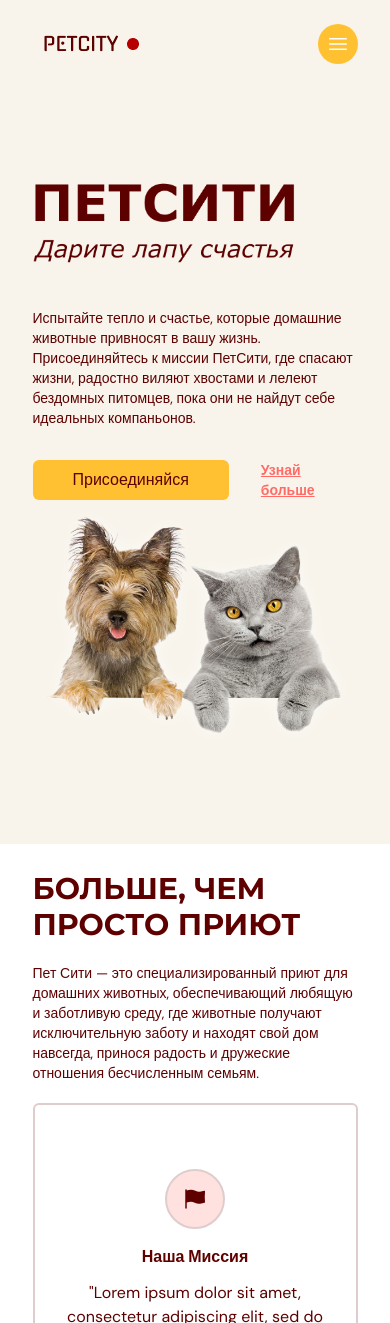
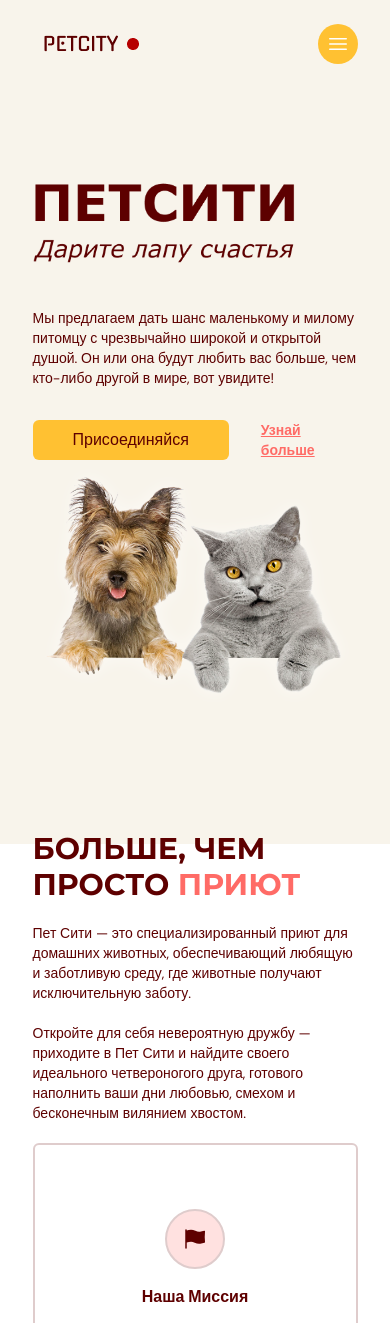
Before and after one commit to Pengu1Nus/PetHaven, a React (Vite) app: page / in a window 390 px wide. Shown: the top 1323 px of the page. Built offline with nearby package versions, Linux system fonts and the light colour scheme.

Commit message:
fix: change sections links and text on sections

```diff
--- a/src/scenes/about/index.tsx
+++ b/src/scenes/about/index.tsx
@@ -43,7 +43,7 @@ type Props = {
 
 const About = ({ setSelectedPage }: Props) => {
   return (
-    <section id="about" className="mx-auto min-h-full w-5/6 py-20">
+    <section id="онас" className="mx-auto min-h-full w-5/6 py-20">
       <motion.div onViewportEnter={() => setSelectedPage(SelectedPage.About)}>
         {/* HEADER */}
         <motion.div
@@ -57,13 +57,18 @@ const About = ({ setSelectedPage }: Props) => {
             visible: { opacity: 1, x: 0 },
           }}
         >
-          <HText>БОЛЬШЕ, ЧЕМ ПРОСТО ПРИЮТ</HText>
+          <HText>
+            БОЛЬШЕ, ЧЕМ ПРОСТО <span className="text-primary-500">ПРИЮТ</span>
+          </HText>
           <p className="my-5 text-sm">
             Пет Сити — это специализированный приют для домашних животных,
             обеспечивающий любящую и заботливую среду, где животные получают
-            исключительную заботу и находят свой дом навсегда, принося радость и
-            дружеские отношения бесчисленным семьям.
+            исключительную заботу.
           </p>
+          <p className="my-5 text-sm">Откройте для себя невероятную дружбу —
+            приходите в Пет Сити и найдите своего идеального четвероногого
+            друга, готового наполнить ваши дни любовью, смехом и бесконечным
+            вилянием хвостом.</p>
         </motion.div>
 
         {/* ABOUT */}
--- a/src/scenes/contactUs/index.tsx
+++ b/src/scenes/contactUs/index.tsx
@@ -22,7 +22,7 @@ const ConstactUs = ({ setSelectedPage }: Props) => {
     }
   };
   return (
-    <section id="contactus" className="mx-auto w-5/6 pb-32 pt-24">
+    <section id="свяжитесьснами" className="mx-auto w-5/6 pb-32 pt-24">
       <motion.div
         onViewportEnter={() => setSelectedPage(SelectedPage.ContactUs)}
       >
--- a/src/scenes/home/index.tsx
+++ b/src/scenes/home/index.tsx
@@ -13,7 +13,7 @@ type Props = {
 const Home = ({ setSelectedPage }: Props) => {
   const isAboveMediumScreens = useMediaQuery("(min-width: 1060px)");
   return (
-    <section id="home" className="gap-16 bg-gray-20 py-10 md:h-full md:pb-0">
+    <section id="главная" className="gap-16 bg-gray-20 py-10 md:h-full md:pb-0">
       {/* IMAGE AND MAIN HEADER */}
       <motion.div
         className="mx-auto w-5/6 items-center justify-center md:flex md:h-5/6"
@@ -39,10 +39,9 @@ const Home = ({ setSelectedPage }: Props) => {
               </div>
             </div>
             <p className="mt-8 text-sm">
-              Испытайте тепло и счастье, которые домашние животные привносят в
-              вашу жизнь. Присоединяйтесь к миссии ПетСити, где спасают жизни,
-              радостно виляют хвостами и лелеют бездомных питомцев, пока они не
-              найдут себе идеальных компаньонов.
+              Мы предлагаем дать шанс маленькому и милому питомцу с чрезвычайно
+              широкой и открытой душой. Он или она будут любить вас больше, чем
+              кто-либо другой в мире, вот увидите!
             </p>
           </motion.div>
           {/* ACTIONS */}
@@ -81,7 +80,7 @@ const Home = ({ setSelectedPage }: Props) => {
 
       {/* DONATORS */}
       {isAboveMediumScreens && (
-        <div className="h-[100px] w-full bg-primary-100 py-10">
+        <div className="h-[150px] w-full bg-primary-100 py-10">
           <div className="mx-auto w-5/6">
             <div></div>
           </div>
--- a/src/scenes/ourPets/index.tsx
+++ b/src/scenes/ourPets/index.tsx
@@ -60,7 +60,7 @@ type Props = {
 
 const OurPets = ({ setSelectedPage }: Props) => {
   return (
-    <section id="ourpets" className="w-full bg-primary-100 py-40">
+    <section id="нашипитомцы" className="w-full bg-primary-100 py-40">
       <motion.div onViewportEnter={() => setSelectedPage(SelectedPage.OurPets)}>
         <motion.div
           className="mx-auto w-5/6"
```
